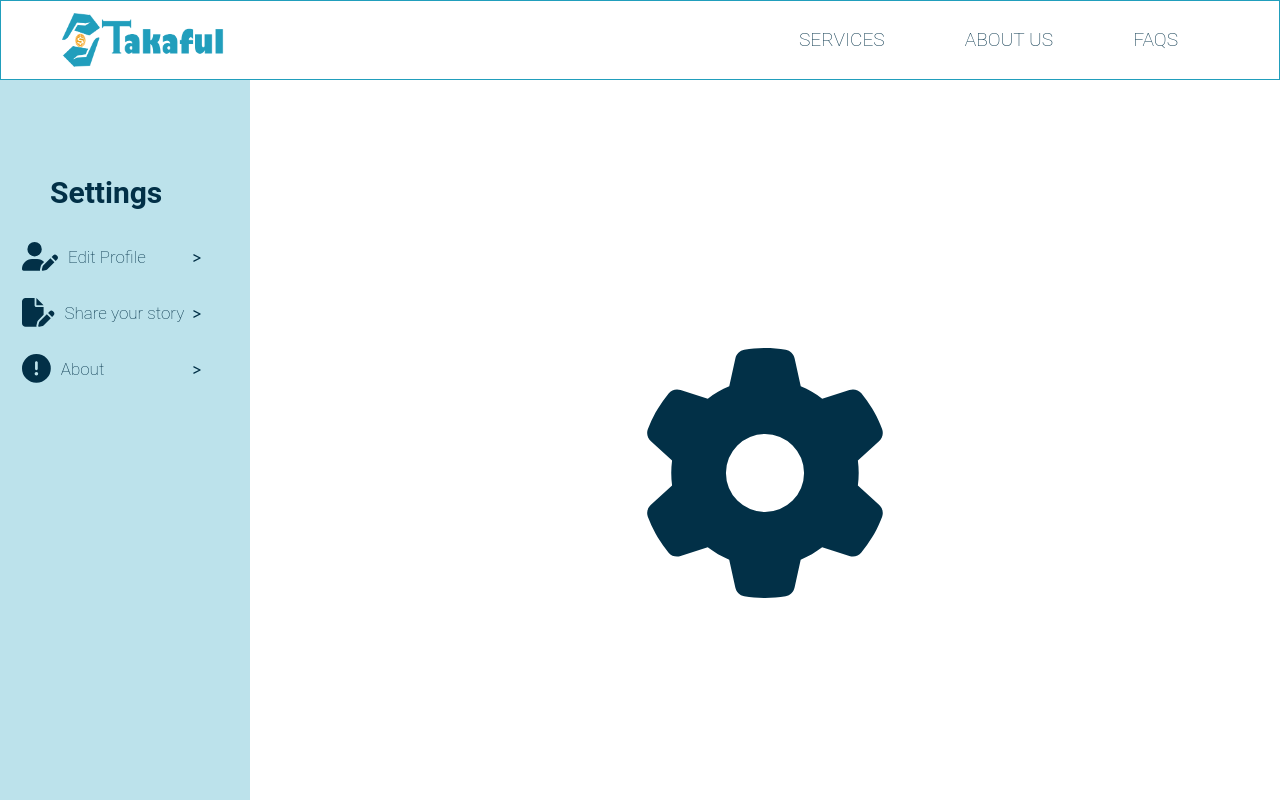
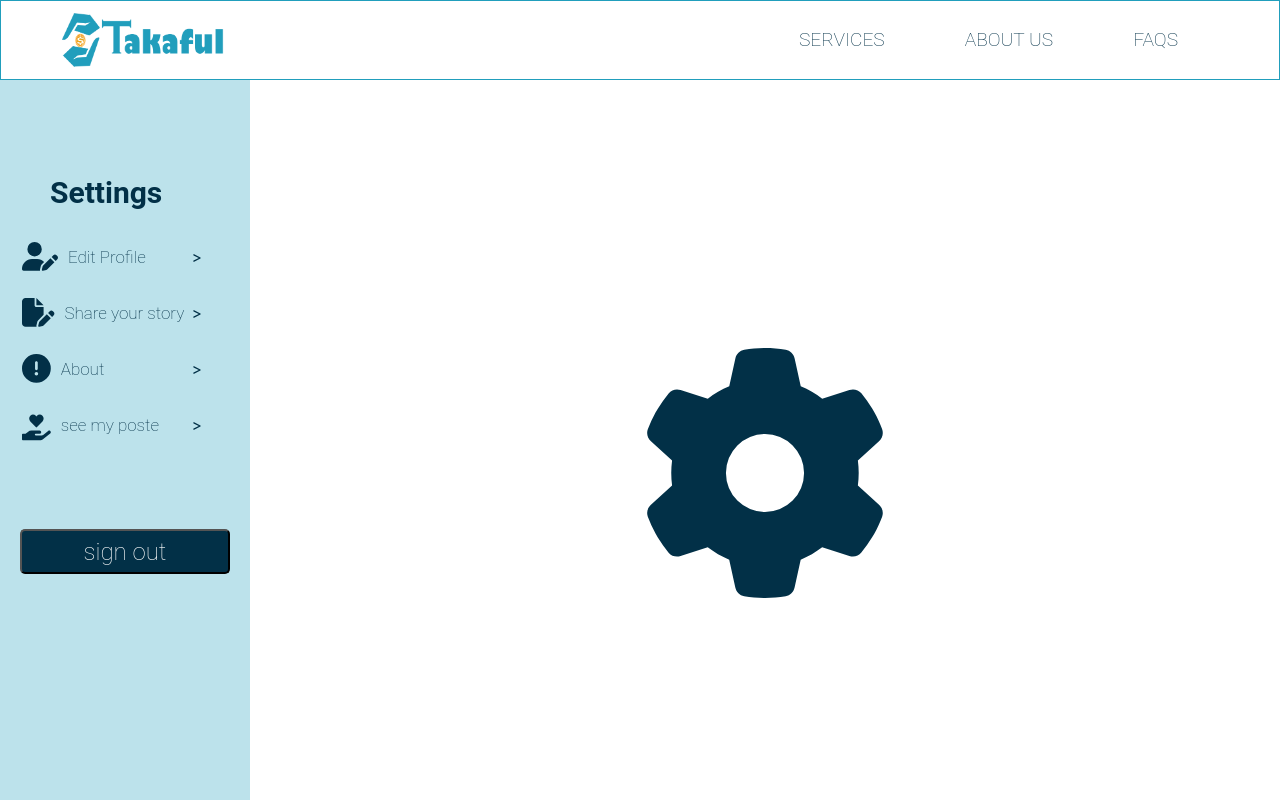
Before and after one commit to BadroBen19/Takaful, a React (Create React App) app in the folder front/: page /set in a window 1280 px wide. Shown: the top 800 px of the page. Built offline with nearby package versions, Linux system fonts and the light colour scheme.

Commit message:
changes2

```diff
--- a/front/src/pages/setting.css
+++ b/front/src/pages/setting.css
@@ -5,6 +5,14 @@
 
 .input-group input {
   padding-left: 30px; /* Adjust as needed */
+}
+.btnout {
+  background-color: rgba(2, 48, 71, 1);
+  height: 45px;
+  border-radius: 5px;
+  margin-top: 75px;
+  color: white;
+  font-size: 1.5rem;
 }
 
 .input-iconnn {
--- a/front/src/pages/setting.js
+++ b/front/src/pages/setting.js
@@ -12,6 +12,7 @@ import {
 import { FontAwesomeIcon } from "@fortawesome/react-fontawesome";
 import axios from "axios";
 import React, { useState } from "react";
+import { FaHandHoldingHeart } from "react-icons/fa";
 import "./setting.css";
 
 // SideNav component
@@ -35,6 +36,12 @@ const SideNav = ({ handleNavItemChange }) => {
           name="About"
           onClick={() => handleNavItemChange("About")}
         />
+        <NavItem
+          icon={<FaHandHoldingHeart icon={FaHandHoldingHeart} />}
+          name="see my poste"
+          onClick={() => handleNavItemChange("see my poste ")}
+        />
+        <button className="btnout"> sign out </button>
       </div>
     </div>
   );
```
